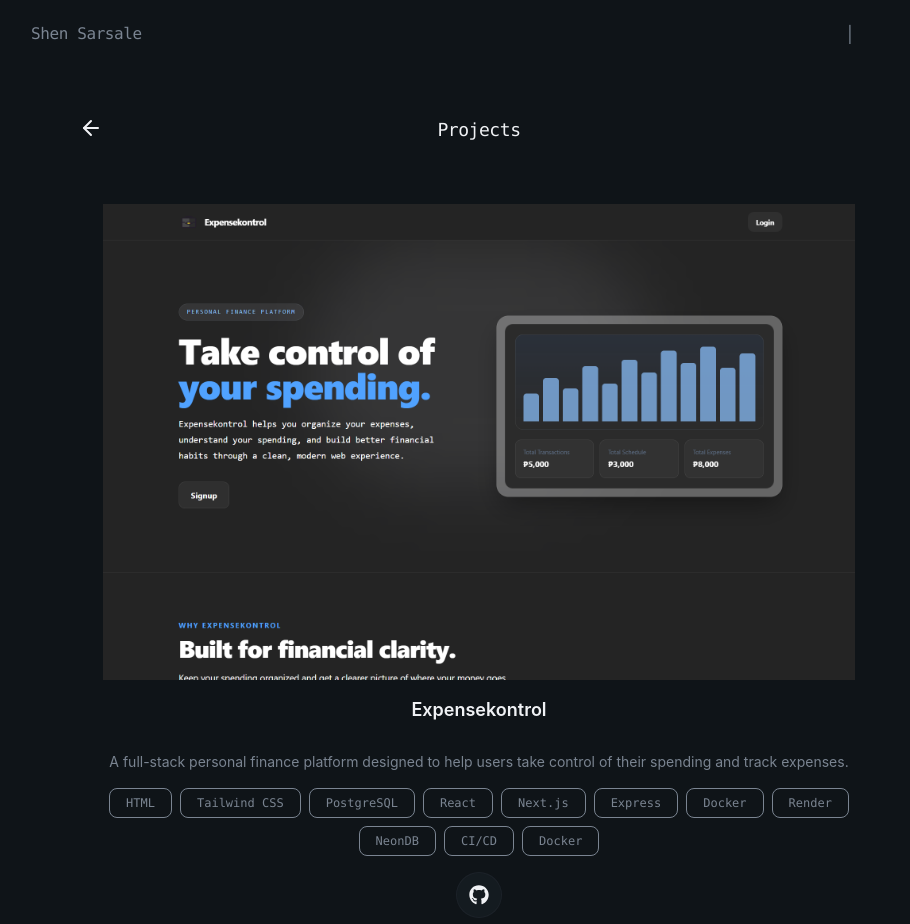
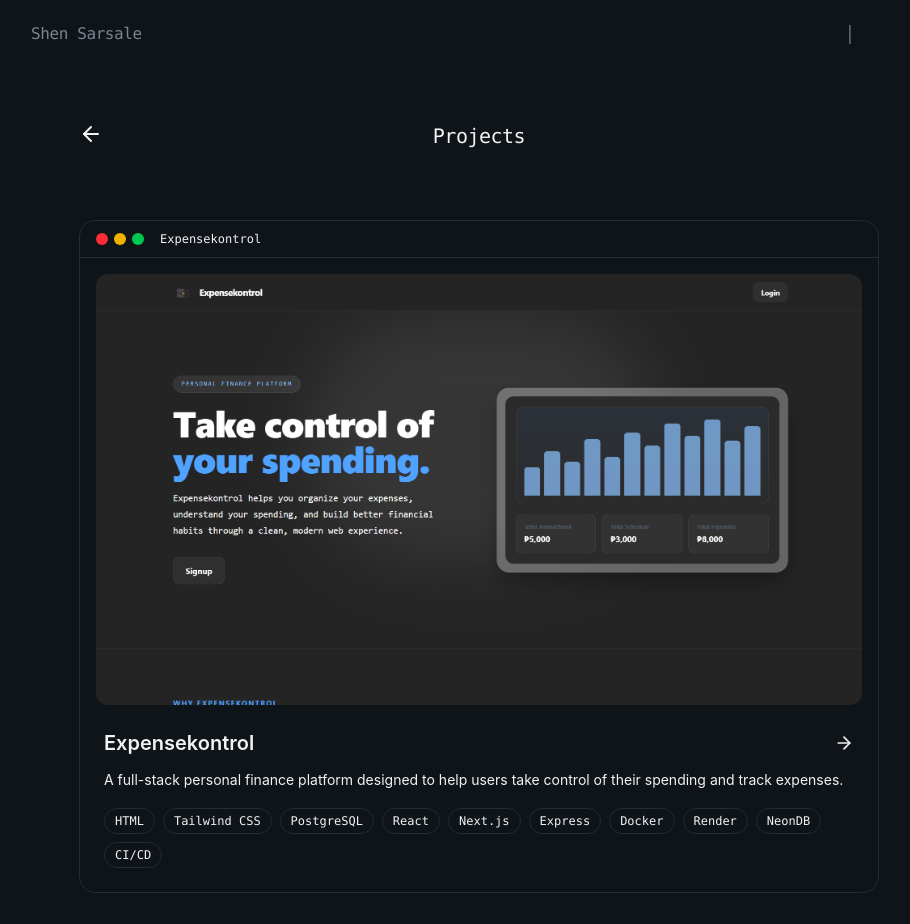
Before and after one commit to Ein-shen/My-porfolio, a React (Vite) app: page /view_projects in a window 1280 px wide. Shown: the top 924 px of the page, without its empty margins (161-1071 px from the left). Built offline with nearby package versions, Linux system fonts and the light colour scheme; the HTML template or start-up script is replaced by a standard one.

Commit message:
\ have changes on the ciew_projects same style from project file

```diff
--- a/src/away/View_projects.jsx
+++ b/src/away/View_projects.jsx
@@ -1,18 +1,15 @@
-import React from 'react'
-import { Link, useNavigate } from 'react-router-dom'
-import { ArrowLeft } from 'lucide-react'
-import { FaGithub } from "react-icons/fa"
+import { useNavigate } from "react-router-dom";
+import { ArrowLeft, ArrowRight } from "lucide-react";
+import { FaGithub } from "react-icons/fa";
 
-
-
+// Images are served from /public, so use root-relative paths.
+// (If they live in src/assets, import them instead and put the imports here.)
 const projects = [
-
-
   {
     title: "Expensekontrol",
     description:
       "A full-stack personal finance platform designed to help users take control of their spending and track expenses.",
-    image: "exp.png",
+    image: "/exp.png",
     tags: [
       "HTML",
       "Tailwind CSS",
@@ -24,124 +21,169 @@ const projects = [
       "Render",
       "NeonDB",
       "CI/CD",
-      "Docker",
     ],
     github: "https://github.com/Ein-shen/Finance_tracker",
   },
-     { title: "Cargo",
-      description: "A full-stack peer-to-peer car rental mobile app,  Performed QA testing on a full-stack peer-to-peer car rental mobile app (Flutter, Dart, PHP, MySQL) as part of a capstone team project. Tested core features — including user authentication, vehicle listings, search, and booking/reservation system — identifying and reporting bugs to ensure app stability, and collaborated with developers to reproduce issues and verify fixes before submission.",
-      image: "cargo1.png",
-      tags: ["Dart", "Flutter", "Mysql", "PHP", "Firewall"],
-      github: "https://github.com/Syloms/Cargo" },
-
-    { title: "Lazeu",
-      description: "Built a full-stack study companion web app that lets users track study sessions and manage tasks. Lazeu is a full-stack study app I built with React on the frontend and Supabase doing basically everything else on the backend. The idea came from just being annoyed at how studying tools usually work — you've either got a bare-bones flashcard app with zero social features, or something bloated that tries to do too much.",
-      image: "Lazeu.png",
-      tags: ["React", "Supabase", "TailwinCss", "Html", "Vite", "Netlify", "Docker"],
-      github: "https://github.com/Ein-shen/CS50-Laze"
+  {
+    title: "Cargo",
+    description:
+      "A full-stack peer-to-peer car rental mobile app (Flutter, Dart, PHP, MySQL). As part of a capstone team project, I performed QA testing on core features including user authentication, vehicle listings, search, and the booking/reservation system. I identified and reported bugs, and worked with developers to reproduce issues and verify fixes before submission.",
+    image: "/cargo1.png",
+    tags: ["Dart", "Flutter", "MySQL", "PHP", "Firewall"],
+    github: "https://github.com/Syloms/Cargo",
   },
-
-    { title: "Past Life Generator",
-      description: "Built a quiz-based Python game that generates a personalized 'past life' story based on user input.",
-      image: "past.png", tags:
-      ["Python"],
-      github: "https://github.com/Ein-shen/CS50-python-past-life-generator" },
-
-
-    { title: "Stock-Trading",
-      description: "A web app that lets users manage a virtual stock portfolio — look up real-time stock prices, 'buy' and 'sell' shares with simulated cash, and review a full history of transactions. Built with Flask and SQLite.",
-      image: "past.png",
-      tags:
-      ["Python", "Flask", "SQllite", "Jinja", "Html", "Css"],
-      github: "https://github.com/Ein-shen/Stock-Trading"
+  {
+    title: "Lazeu",
+    description:
+      "A full-stack study companion web app that lets users track study sessions and manage tasks, built with React on the frontend and Supabase on the backend. The idea came from being annoyed at how studying tools usually work: either a bare-bones flashcard app with zero social features, or something bloated that tries to do too much.",
+    image: "/Lazeu.png",
+    tags: [
+      "React",
+      "Supabase",
+      "Tailwind CSS",
+      "HTML",
+      "Vite",
+      "Netlify",
+      "Docker",
+    ],
+    github: "https://github.com/Ein-shen/CS50-Laze",
   },
-
-
-    { title: "Weather Web App",
-      description: "A web app allows users to search for a city and view its current weather using the OpenWeatherMap API",
-      image: "weather.png",
-      tags: ["html", "Python", "Django", "tailwindCss", "SQLlite"],
-      github: "https://github.com/Ein-shen/weather-webApp"
+  {
+    title: "Past Life Generator",
+    description:
+      "Built a quiz-based Python game that generates a personalized 'past life' story based on user input.",
+    image: "/past.png",
+    tags: ["Python"],
+    github: "https://github.com/Ein-shen/CS50-python-past-life-generator",
   },
-
-]
+  {
+    title: "Stock-Trading",
+    description:
+      "A web app that lets users manage a virtual stock portfolio: look up real-time stock prices, 'buy' and 'sell' shares with simulated cash, and review a full history of transactions. Built with Flask and SQLite.",
+    image: "/past.png",
+    tags: ["Python", "Flask", "SQLite", "Jinja", "HTML", "CSS"],
+    github: "https://github.com/Ein-shen/Stock-Trading",
+  },
+  {
+    title: "Weather Web App",
+    description:
+      "A web app that allows users to search for a city and view its current weather using the OpenWeatherMap API.",
+    image: "/weather.png",
+    tags: ["HTML", "Python", "Django", "Tailwind CSS", "SQLite"],
+    github: "https://github.com/Ein-shen/weather-webApp",
+  },
+];
 
 export const View_projects = () => {
-
-  const navigate = useNavigate()
+  const navigate = useNavigate();
 
   return (
+    <div className="container relative z-10 mx-auto px-6 py-10 pt-28 md:px-12">
+      <div className="mx-auto max-w-[800px]">
+        {/* Header */}
+        <div className="mb-16 grid grid-cols-[auto_1fr_auto] items-center">
+          <button
+            type="button"
+            onClick={() => navigate(-1)}
+            aria-label="Go back"
+            className="theme-text flex h-11 w-11 animate-fade-in items-center justify-start transition-opacity animation-delay-100 hover:opacity-70"
+          >
+            <ArrowLeft size={24} />
+          </button>
 
-
-    <div className="container mx-auto px-6 md:px-12 py-10 relative z-10 pt-28">
-                  <div className="mx-auto max-w-[800px]">
-
-                      {/* Header */}
-                      <div className="mb-16">
-
-                          <div className='grid grid-cols-[auto_1fr_auto] items-center mb-4'>
-                              <Link  onClick={(e) => {
-                                      e.preventDefault()
-                                      navigate(-1)
-                                    }}>
-                                  <ArrowLeft size={24}  className='animate-fade-in animation-delay-100'/>
-                              </Link>
-
-                              <h1 className="font-mono text-xl lg:text-lg font-medium tracking-tight pt-1 animate-fade-in animation-delay-100 text-center">
+          <h1 className="theme-text animate-fade-in pt-1 text-center font-mono text-xl font-medium tracking-tight animation-delay-100">
             Projects
           </h1>
 
-                              <div className="w-6" /> {/* spacer matching ArrowLeft size={24} */}
+          {/* spacer matching the back button width so the title stays centered */}
+          <div className="w-11" aria-hidden="true" />
         </div>
 
-
-                          <div>
-                            <div>
-                              {projects.map((pro, idx) => (
-                                <div
-                                key={idx}
+        {/* Project list: one column only */}
+        <div className="grid grid-cols-1 gap-8">
+          {projects.map((project, idx) => (
+            <article
+              key={project.title}
+              className="group flex animate-fade-in flex-col overflow-hidden rounded-2xl border-[0.5px] border-border transition-opacity duration-300 [animation-fill-mode:backwards] hover:opacity-90"
+              style={{ animationDelay: `${Math.min(idx, 4) * 100}ms` }}
             >
-                                 <div className="flex flex-col items-start gap-4 p-6 rounded-2xl  transition-all duration-500 animate-fade-in animation-delay-200">
-                                    <div className="relative w-full  pt-5 items-center">
-                                            <img
-                                                src={pro.image}
-                                                alt={pro.title}
-                                                className="w-full max-w-[1200px] object-cover "
-                                            />
+              {/* macOS-style title bar */}
+              <div className="theme-card-elevated flex items-center gap-2 border-b border-border px-4 py-2.5">
+                <div className="flex gap-1.5" aria-hidden="true">
+                  <span className="h-3 w-3 rounded-full bg-red-500" />
+                  <span className="h-3 w-3 rounded-full bg-yellow-500" />
+                  <span className="h-3 w-3 rounded-full bg-green-500" />
                 </div>
 
-
-
-                                    <div className="flex flex-col items-center w-full space-y-4">
-                                        <h3 className="text-base md:text-lg font-semibold text-center ">
-                                            {pro.title}
-                                        </h3>
-                                        <p className="text-xs md:text-sm text-muted-foreground pt-3 text-center">
-                                            {pro.description}
-                                        </p>
-                                         <div className="flex flex-wrap gap-2 justify-center">
-                                            {pro.tags.map((tag, tagIdx) => (
-                                                <span
-                                                    key={tagIdx}
-                                                    className=" font-mono px-4 py-1.5 rounded-lg text-xs font-medium border border-border/ text-muted-foreground hover:border-foreground hover:text-foreground transition-all duration-300"
-                                                >
-                                                    {tag}
+                <span className="theme-muted ml-2 truncate font-mono text-xs">
+                  {project.title}
                 </span>
-                                            ))}
               </div>
 
-                                        <a href={pro.github} className="p-3 rounded-full glass hover:bg-muted-foreground hover:text-primary-foreground transition-all ">
-                                            <FaGithub className="w-5 h-5" />
+              {/* Project image */}
+              <div className="p-4 pb-0">
+                <div className="theme-card-elevated relative aspect-video overflow-hidden rounded-xl">
+                  <img
+                    src={project.image}
+                    alt={`${project.title} screenshot`}
+                    loading="lazy"
+                    decoding="async"
+                    className="h-full w-full object-cover object-top transition-transform duration-700 group-hover:scale-105"
+                  />
+
+                  {/* GitHub overlay: only clickable while visible,
+                      and also revealed on keyboard focus */}
+                  <div className="theme-overlay pointer-events-none absolute inset-0 flex items-center justify-center gap-3 opacity-0 transition-opacity duration-300 group-focus-within:pointer-events-auto group-focus-within:opacity-100 group-hover:pointer-events-auto group-hover:opacity-100">
+                    <a
+                      href={project.github}
+                      target="_blank"
+                      rel="noopener noreferrer"
+                      aria-label={`View ${project.title} on GitHub`}
+                      className="theme-tag rounded-full p-3 transition-all hover:opacity-80"
+                    >
+                      <FaGithub className="theme-text h-5 w-5" />
                     </a>
-
+                  </div>
                 </div>
               </div>
 
+              {/* Project details */}
+              <div className="flex flex-col gap-3 p-6">
+                <div className="flex items-start justify-between gap-4">
+                  <h2 className="theme-text text-xl font-semibold transition-transform duration-300 group-hover:-translate-y-1 group-hover:translate-x-1">
+                    {project.title}
+                  </h2>
 
+                  {/* Always-visible link, so touch devices (no hover)
+                      can still reach the repo */}
+                  <a
+                    href={project.github}
+                    target="_blank"
+                    rel="noopener noreferrer"
+                    aria-label={`Open ${project.title} on GitHub`}
+                    className="mt-1 shrink-0"
+                  >
+                    <ArrowRight className="theme-muted theme-arrow-hover h-5 w-5 transition-transform duration-300 group-hover:-translate-y-1 group-hover:translate-x-1" />
+                  </a>
                 </div>
+
+                <p className="theme-muted text-sm leading-relaxed">
+                  {project.description}
+                </p>
+
+                <ul className="flex flex-wrap gap-2 pt-1">
+                  {project.tags.map((tag) => (
+                    <li
+                      key={tag}
+                      className="theme-tag rounded-full border border-border px-2.5 py-1 font-mono text-xs font-medium transition-all duration-300 hover:opacity-80"
+                    >
+                      {tag}
+                    </li>
                   ))}
+                </ul>
               </div>
-                          </div>
+            </article>
+          ))}
         </div>
       </div>
     </div>
```
Lines whose indentation alone changed are shown as unchanged.
